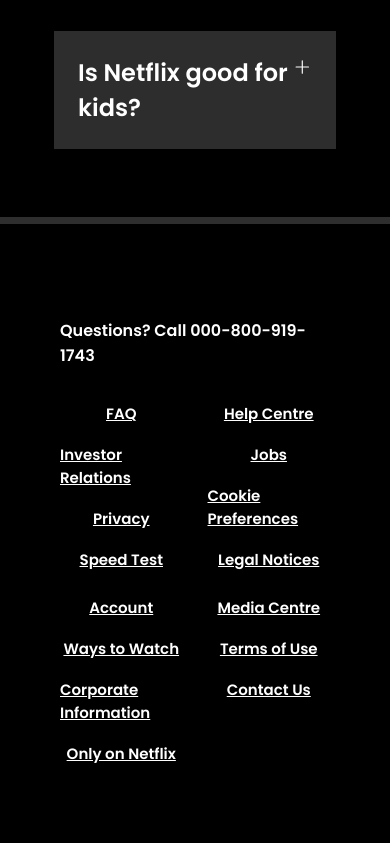
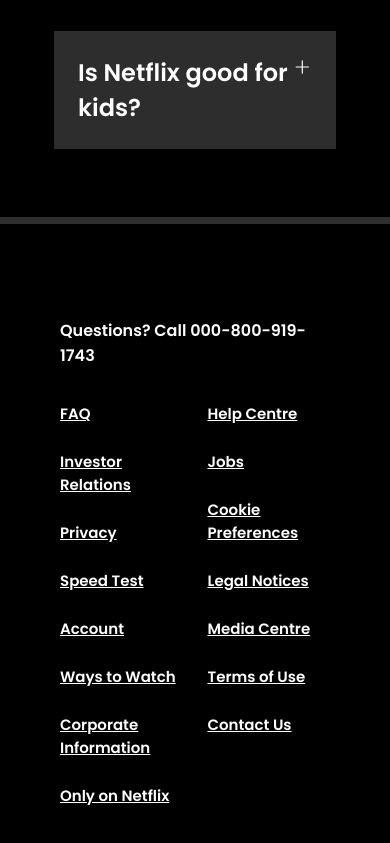
Before and after one commit to techflux12/cineverse.io, a plain HTML site: page index.html in a window 390 px wide. Shown: the part 4483-5326 px from the top of the page. Drawn offline with Linux system fonts and the light colour scheme; a web font is replaced by a local one.

Commit message:
Update Style.css

```diff
--- a/Style.css
+++ b/Style.css
@@ -292,3 +292,19 @@
 }
 
 }
+@media screen and (max-width: 500px){
+    .footer {
+        display: grid;
+        grid-template-columns: 1fr 1fr;
+        gap: 25px;
+        align-items: flex-start;
+        justify-content: space-around;
+    }
+    .footer-item {
+    display: flex;
+    flex-direction: column;
+    gap: 25px;
+    align-items: flex-start;
+
+}
+}
```
